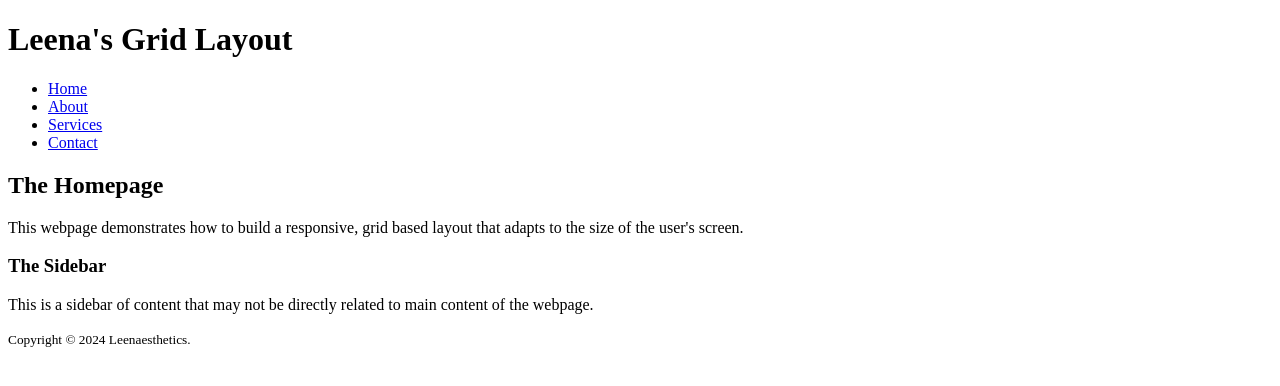
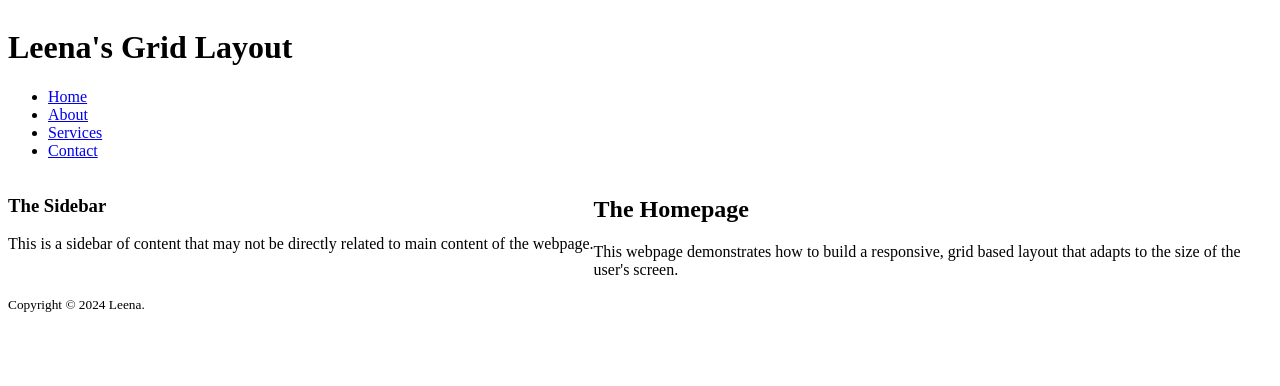
Before and after one commit to Silver0se13/WEEK-5---CSS-GRID-LAYOUT, a plain HTML site: page index.html in a window 1280 px wide. Drawn offline with Linux system fonts and the light colour scheme.

Commit message:
Added grid layout in css

```diff
--- a/index.html
+++ b/index.html
@@ -41,7 +41,7 @@
         </aside>
 
         <footer>
-            <small>Copyright &copy; 2024 Leenaesthetics.</small>
+            <small>Copyright &copy; 2024 Leena.</small>
         </footer>
     </div>
 	</body>
--- a/styles.css
+++ b/styles.css
@@ -2,5 +2,25 @@
     box-sizing: border-box;
 }
 div#container{
+    display:grid;
+    grid-template-areas:
+    "header header"
+    "sidebar main"
+    "footer footer";
+}
 
+header{
+    grid-area: header;
 }
+
+main{
+    grid-area: main;
+}
+
+aside{
+    grid-area: sidebar;
+}
+
+footer{
+    grid-area: footer;
+}
```
